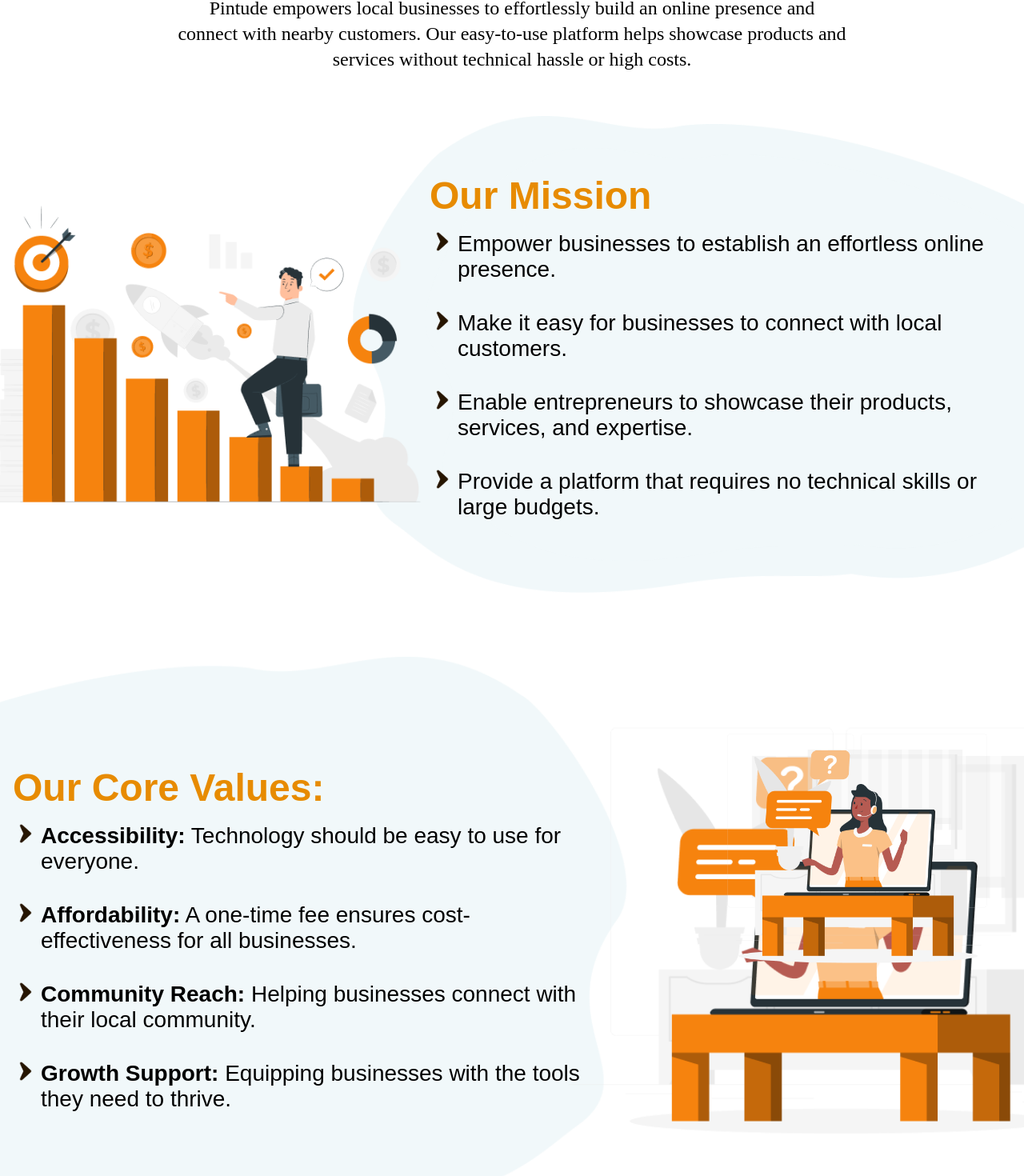
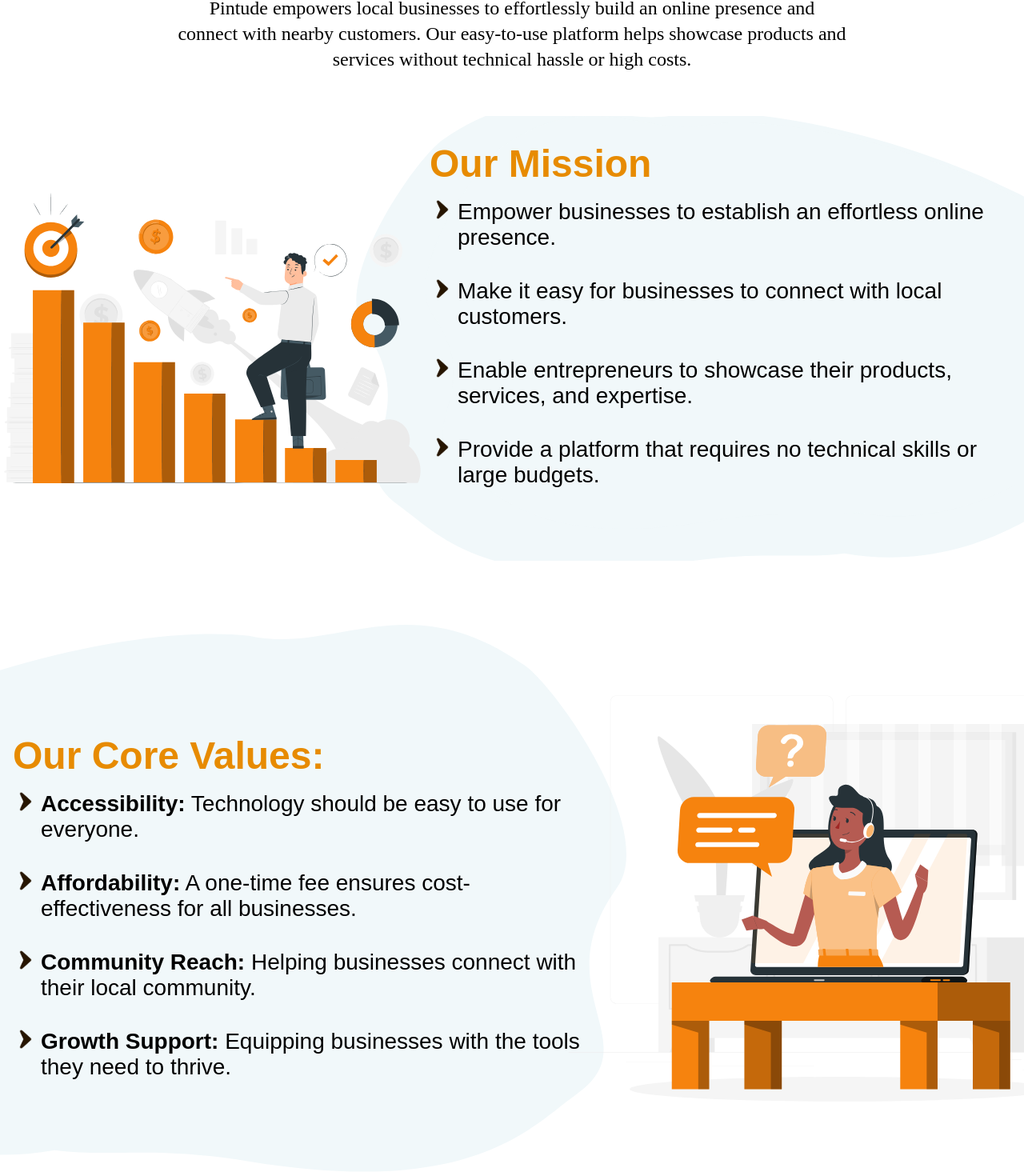
Before and after one commit to naren4545/pintudedesign, a Next.js app: page / in a window 1280 px wide. Shown: the part 912-2382 px from the top of the page at 80% size. Built offline with nearby package versions, Linux system fonts and the light colour scheme.

Commit message:
changes in design

```diff
--- a/src/app/components/home/Section1.module.css
+++ b/src/app/components/home/Section1.module.css
@@ -0,0 +1,50 @@
+
+.aboutImg{
+    background-image: url("../../assests/aboutBg1.svg");
+    background-position: center;
+    background-repeat: no-repeat;
+    background-size: cover;
+
+    }
+    .aboutImg2{
+      background-image: url("../../assests/about2ndImg.svg");
+      background-position: center;
+      background-repeat: no-repeat;
+      background-size: cover;
+
+      }
+
+    .mobBg{
+    background-image: url("../../assests/Ellipse\ 119.png");
+    background-position: center;
+      background-repeat: no-repeat;
+      background-size: contain;
+
+    }
+
+    @media screen and (max-width: 63.9375em) {
+      .mobBg{
+        background-image:  url("../../assests/Ellipse\ 120.png");
+        background-position: center;
+          background-repeat: no-repeat;
+          background-size: cover;
+
+        }
+       section .aboutImg{
+    background-image: none;
+        }
+
+
+
+
+        section  .aboutImg2{
+            background-image:none;
+
+            }
+        .aboutConbg{
+            background-image:  url("../../assests/Ellipse\ 120.png");
+            background-position: center;
+            background-repeat: no-repeat;
+            background-size: cover;
+          }
+    }
--- a/src/app/components/home/Section1.tsx
+++ b/src/app/components/home/Section1.tsx
@@ -3,6 +3,8 @@
 import img1 from '../../assests/pana.svg'
 import Image from "next/image";
 import style from './CustomBullet.module.css'
+import style2 from './Section1.module.css'
+
 export default function Section1() {
   return (
     <section id="about" className="py-10">
@@ -12,11 +14,11 @@
       <p className="text-center text-2xl font-light max-w-[837px] pb-10 pt-5 mx-auto font-m">Pintude empowers local businesses to effortlessly build an online presence and connect
 with nearby customers. Our easy-to-use platform helps showcase products and
 services without technical hassle or high costs.</p>
-      <div className="  aboutImg py-10">
+      <div className={"  pb-10 "+style2.aboutImg}>
 
         <div className="grid grid-cols-1 lg:grid-cols-3 gap-4 max-w-[1327px] mx-auto ">
   <div className=" p-4 flex items-center"><Image src={img1} alt="about" className="lg:invisible"/></div>
-  <div className=" col-span-1 lg:col-span-2 p-4 lg:max-w-[759px] lg:ml-auto mobBg">
+  <div className={" col-span-1 lg:col-span-2 p-4 lg:max-w-[759px] lg:ml-auto " +style2.mobBg}>
     <h3 className=" font-semibold text-[#E78B01] font-r text-5xl py-5">Our Mission</h3>
 
     <div className={`${style.custombullet} font-r`}>
@@ -35,10 +37,10 @@
   </div>
 </div>
 <div className="py-10"></div>
-<div className=" aboutImg2 py-10">
+<div className={"  py-10 " + style2.aboutImg2}>
 <div className="grid grid-cols-1 lg:grid-cols-3 pt-10 gap-4  max-w-[1327px] mx-auto">
 
-  <div className=" col-span-1 lg:col-span-2 p-4 py-10 aboutConbg lg:max-w-[759px]">
+  <div className={" col-span-1 lg:col-span-2 p-4 py-10  lg:max-w-[759px] " +style2.aboutConbg}>
 
 
 <h2 className="font-semibold text-[#E78B01] font-r text-5xl py-5">Our Core Values:</h2>
@@ -54,7 +56,7 @@
 <p><span className="font-bold">Growth Support:</span>  Equipping businesses with the tools
 they need to thrive.</p></div>
   </div>
-  <div className=" p-4"><Image src={img} alt="about"/></div>
+  <div className=" p-4"><Image src={img} className="lg:invisible" alt="about"/></div>
 </div>
 </div>
       </div>
--- a/src/app/globals.css
+++ b/src/app/globals.css
@@ -34,45 +34,3 @@
 
   margin-bottom: 15px;
 }
-
-.aboutImg{
-background-image: url("./assests//aboutBg1.png");
-background-position: center;
-background-repeat: no-repeat;
-background-size: cover;
-
-}
-.aboutImg2{
-  background-image: url("./assests/about2ndImg.png");
-  background-position: center;
-  background-repeat: no-repeat;
-  background-size: cover;
-
-  }
-
-.mobBg{
-background-image: url("./assests/Ellipse\ 119.png");
-background-position: center;
-  background-repeat: no-repeat;
-  background-size: contain;
-
-}
-
-@media screen and (max-width: 63.9375em) {
-  .mobBg{
-    background-image:  url("./assests/Ellipse\ 120.png");
-    background-position: center;
-      background-repeat: no-repeat;
-      background-size: cover;
-
-    }
-   section .aboutImg{
-background-image: none;
-    }
-    .aboutConbg{
-      background-image: url("./assests/Ellipse\ 120.png");
-      background-position: center;
-      background-repeat: no-repeat;
-      background-size: cover;
-    }
-}
```
Also changed, not shown: src/app/assests/about2ndImg.svg (added), src/app/assests/aboutBg1.svg (added).
